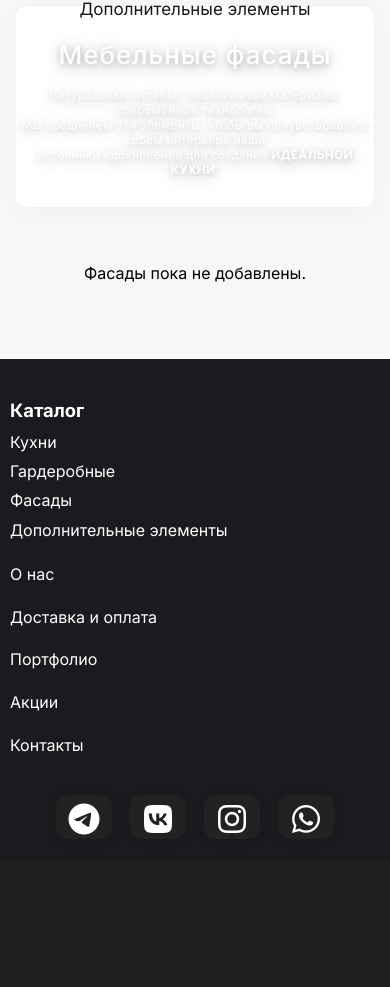
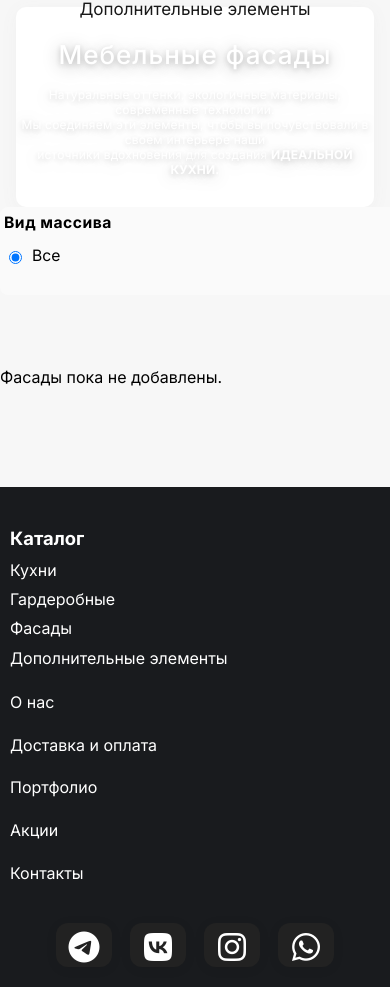
Before and after one commit to BuriloID/Mark_2, a Django app: page /facades/ in a window 390 px wide. Shown: the part 187-1174 px from the top of the page. Before the commit the page ends 1022 px from the top, so only its background shows below. Run offline with Django 5.2, Linux system fonts and the light colour scheme; data that the repository does not hold is empty; some libraries are stand-ins or nearby versions.

Commit message:
modified:   tableshop/main/__pycache__/views.cpython-313.pyc 	modified:   tableshop/main/static/main/script.js 	modified:   tableshop/main/static/main/styles.css 	modified:   tableshop/main/templates/main/facades.html 	modified:   tableshop/main/views.py

```diff
--- a/tableshop/main/static/main/script.js
+++ b/tableshop/main/static/main/script.js
@@ -213,3 +213,8 @@ function closePopup() {
   document.getElementById('callback-popup').style.display = 'none';
   clearTimeout(popupTimeout);
 }
+document.querySelectorAll('#facades-filter-form input[type=radio]').forEach((el) => {
+    el.addEventListener('change', function() {
+      this.form.submit();
+    });
+  });
--- a/tableshop/main/static/main/styles.css
+++ b/tableshop/main/static/main/styles.css
@@ -1532,3 +1532,111 @@
   font-size: 18px;
   margin-bottom: 40px;
 }
+.facades-page {
+  display: flex;
+  align-items: flex-start;
+  gap: 32px;
+}
+
+.facades-filter {
+    position: sticky;
+    top: 32px;
+  min-width: 240px;
+  max-width: 260px;
+  background: #fafafa;
+  padding: 24px 20px 20px 20px;
+  border-radius: 12px;
+  box-shadow: 0 2px 12px rgba(0,0,0,0.04);
+  margin-top: 32px;
+}
+
+.filter-block {
+  margin-bottom: 24px;
+}
+
+.filter-title {
+  font-weight: bold;
+  font-size: 1.08em;
+  margin-bottom: 14px;
+  letter-spacing: 0.5px;
+}
+
+.filter-radio {
+  display: flex;
+  align-items: center;
+  margin-bottom: 8px;
+  font-size: 1em;
+  cursor: pointer;
+  gap: 7px;
+}
+
+.filter-btn {
+  margin-top: 10px;
+  padding: 7px 18px;
+  border-radius: 4px;
+  border: none;
+  background: #2e7d32;
+  color: #fff;
+  font-size: 1em;
+  cursor: pointer;
+  transition: background 0.2s;
+}
+.filter-btn:hover {
+  background: #256324;
+}
+
+.facades-list {
+  flex: 1 1 0;
+}
+@media (max-width: 1024px) {
+  .facades-page {
+    gap: 16px;
+  }
+
+  .facades-filter {
+    min-width: 180px;
+    max-width: 200px;
+    padding: 16px 10px;
+    margin-top: 16px;
+  }
+  .facades-grid {
+    gap: 20px;
+  }
+}
+
+@media (max-width: 768px) {
+  .facades-page {
+    flex-direction: column;
+    gap: 0;
+  }
+  .facades-filter {
+    max-width: 100%;
+    min-width: 0;
+    width: 100%;
+    margin: 0 0 16px 0;
+    border-radius: 8px;
+    box-shadow: none;
+    padding: 12px 8px;
+  }
+  .facades-grid {
+    grid-template-columns: repeat(2, 1fr);
+    gap: 12px;
+  }
+}
+
+@media (max-width: 480px) {
+  .facades-filter {
+    padding: 6px 4px;
+    font-size: 0.98em;
+  }
+  .filter-title {
+    font-size: 1em;
+  }
+  .facades-grid {
+    grid-template-columns: 1fr;
+    gap: 8px;
+  }
+  .facade-title {
+    font-size: 1em;
+  }
+}
--- a/tableshop/main/templates/main/facades.html
+++ b/tableshop/main/templates/main/facades.html
@@ -21,13 +21,34 @@
       </p>
     </div>
   </section>
+
+  <div class="facades-page">
+  <aside class="facades-filter">
+    <form method="get" id="facades-filter-form">
+      <div class="filter-block">
+        <div class="filter-title">Вид массива</div>
+        <label class="filter-radio">
+          <input type="radio" name="type" value="all" {% if not selected_type or selected_type == "all" %}checked{% endif %}>
+          <span>Все</span>
+        </label>
+        {% for t in types %}
+          <label class="filter-radio">
+            <input type="radio" name="type" value="{{ t }}" {% if selected_type == t %}checked{% endif %}>
+            <span>{{ t }}</span>
+          </label>
+        {% endfor %}
+      </div>
+      </form>
+    </aside>
+
+    <!-- Сетка фасадов -->
     <section class="facades-list">
       <div class="facades-grid">
         {% for facade in facades %}
           <div class="facade-card">
             <a href="{% url 'facade_detail' facade.id %}">
               <img src="{{ facade.main_image }}" alt="{{ facade.title }}" class="facade-img">
-            <div class="facade-title">{{ forloop.counter }}</div>
+              <div class="facade-title">{{ facade.title }}</div>
             </a>
           </div>
         {% empty %}
@@ -35,4 +56,5 @@
         {% endfor %}
       </div>
     </section>
+  </div>
 {% endblock %}
--- a/tableshop/main/views.py
+++ b/tableshop/main/views.py
@@ -90,8 +90,17 @@ def garder_detail(request, pk):
         'product_type': 'Гардеробные',
     })
 def facades(request):
-    facades = Facade.objects.all()
-    return render(request, 'main/facades.html', {'facades': facades})
+    types = Facade.objects.values_list('type', flat=True).distinct()
+    selected_type = request.GET.get('type')
+    if selected_type and selected_type != 'all':
+        facades = Facade.objects.filter(type=selected_type)
+    else:
+        facades = Facade.objects.all()
+    return render(request, 'main/facades.html', {
+        'facades': facades,
+        'types': types,
+        'selected_type': selected_type,
+    })
 def facade_detail(request, pk):
     facade = get_object_or_404(Facade, pk=pk)
     return render(request, 'main/facade_detail.html', {'facade': facade})
```
Lines whose indentation alone changed are shown as unchanged.
